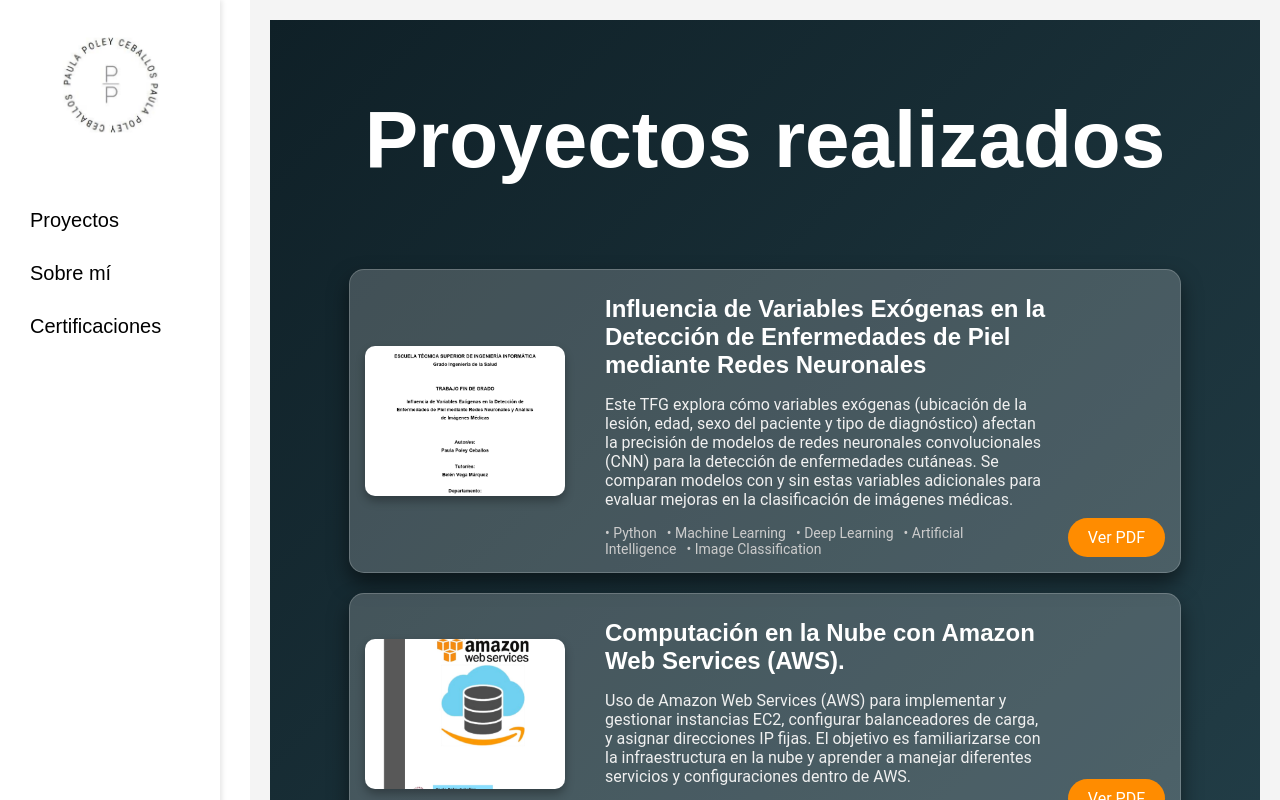
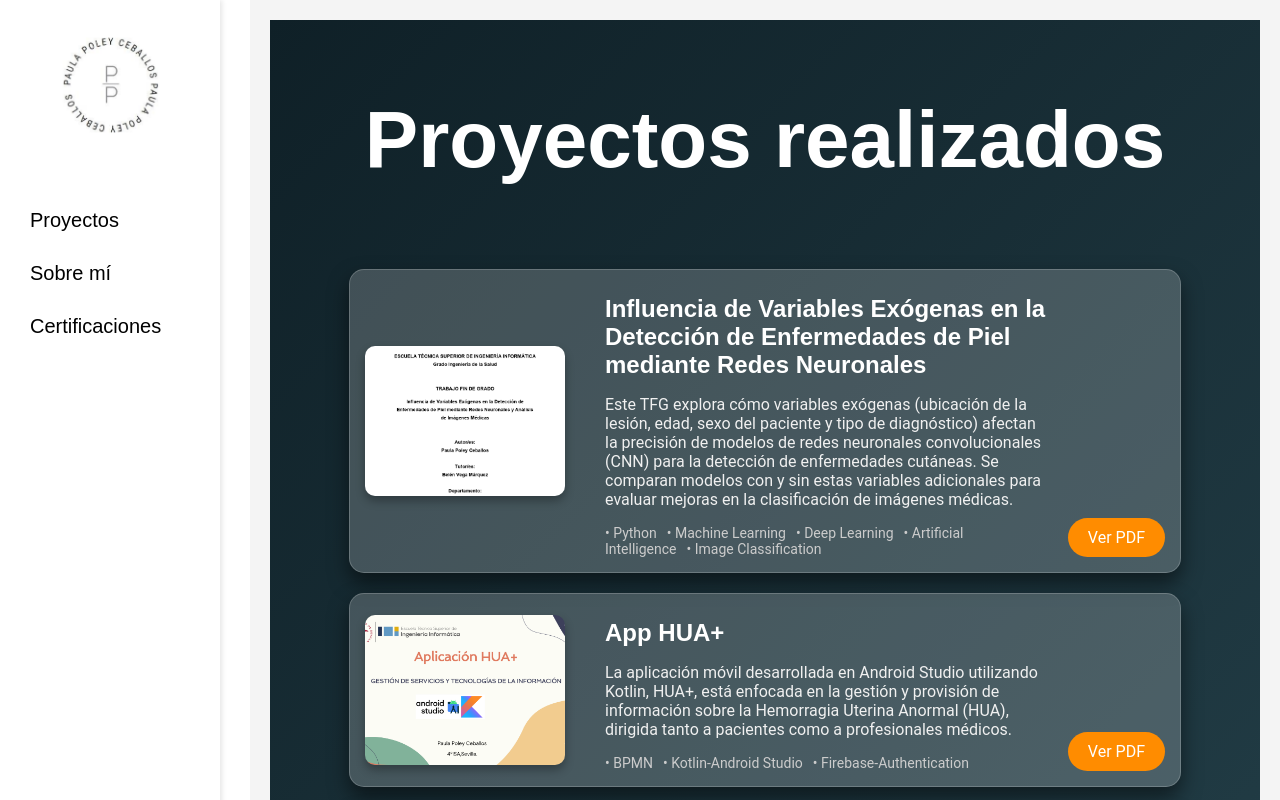
Before and after one commit to paulapoley/portfoliopaulapoley, a React (Create React App) app: page / in a window 1280 px wide. Shown: the top 800 px of the page. Built offline with nearby package versions, Linux system fonts and the light colour scheme.

Commit message:
Update Home.jsx

```diff
--- a/src/pages/Home.jsx
+++ b/src/pages/Home.jsx
@@ -13,6 +13,14 @@ const Home = () => {
     },
     {
       id: 2,
+      title: 'App HUA+',
+      description: 'La aplicación móvil desarrollada en Android Studio utilizando Kotlin, HUA+, está enfocada en la gestión y provisión de información sobre la Hemorragia Uterina Anormal (HUA), dirigida tanto a pacientes como a profesionales médicos.',
+      imgSrc: '/pdfs/app-hua.png',
+      pdfSrc: '/pdfs/APP-HUA.pdf',
+      topics: ['BPMN', 'Kotlin-Android Studio', 'Firebase-Authentication']
+    },
+    {
+      id: 3,
       title: 'Computación en la Nube con Amazon Web Services (AWS).',
       description: 'Uso de Amazon Web Services (AWS) para implementar y gestionar instancias EC2, configurar balanceadores de carga, y asignar direcciones IP fijas. El objetivo es familiarizarse con la infraestructura en la nube y aprender a manejar diferentes servicios y configuraciones dentro de AWS.',
       imgSrc: '/pdfs/AWS.jpg',
@@ -20,7 +28,7 @@ const Home = () => {
       topics: ['AWS', 'EC2', 'Ubuntu Server', 'Cloudcomputing']
     },
     {
-      id: 3,
+      id: 4,
       title: 'BYODSEC: Implementación de BYOD en una Entidad Hospitalaria con VPN Road Warrior TLS',
       description: 'Implementación de una arquitectura segura cliente-servidor en Java utilizando TLS para asegurar las comunicaciones. Se configuraron KeyStores, se desarrollaron sockets TLS y se validó el rendimiento para manejar hasta 300 conexiones concurrentes, garantizando autenticación y cifrado de datos.',
       imgSrc: '/pdfs/p3.jpg',
@@ -28,7 +36,7 @@ const Home = () => {
       topics: ['Java', 'TLS', 'VPN', 'BYOD', 'Seguridad']
     },
     {
-      id: 4,
+      id: 5,
       title: 'Digitalización de la Autenticación y el Control de Acceso para Servicio de Salud de Comunidad Autónoma',
       description: 'Implementación y gestión de certificados digitales para asegurar comunicaciones en servicios de salud. Incluye instalación y verificación de certificados, firma y validación de documentos, y automatización de políticas de control de acceso.',
       imgSrc: '/pdfs/p2.jpg',
@@ -36,7 +44,7 @@ const Home = () => {
       topics: ['Certificados Digitales', 'Seguridad', 'Automatización', 'Control de Acceso']
     },
     {
-      id: 5,
+      id: 6,
       title: 'Análisis de Datos con Weka, Optimización y Evaluación de Modelos de Aprendizaje Automático.',
       description: 'Implementación y ajuste de modelos de machine learning en Weka, incluyendo Bagging y agrupamiento con SimpleKMeans y EM. Optimización de parámetros y evaluación de rendimiento para mejorar la precisión y crear clasificadores personalizados.',
       imgSrc: '/pdfs/p1.jpg',
@@ -44,7 +52,7 @@ const Home = () => {
       topics: ['Weka', 'Machine Learning', 'Optimización', 'Clasificadores']
     },
     {
-      id: 6,
+      id: 7,
       title: 'Bone Marrow Transplant: Children Data Set',
       description: 'Análisis predictivo de trasplante de médula ósea en pacientes pediátricos utilizando modelos de regresión logística y random forest. Incluye análisis y visualizaciones de datos clínicos para predecir la recaída post-trasplante.',
       imgSrc: '/pdfs/bone.png',
@@ -52,7 +60,7 @@ const Home = () => {
       topics: ['Data Science', 'Machine Learning', 'R', 'Random Forest']
     },
     {
-      id: 7,
+      id: 8,
       title: 'Computación Paralela con Computadores de Memoria Distribuida usando MPI',
       description: 'Se exploraron y aplicaron técnicas de computación paralela utilizando MPI en sistemas de memoria distribuida. Se modificaron y optimizaron programas para medir tiempos de ejecución, realizar estimaciones numéricas y analizar el rendimiento en diferentes configuraciones de procesos. La práctica incluyó ejercicios que abarcaron desde la modificación básica de programas hasta la ejecución paralela en múltiples PCs.',
       imgSrc: '/pdfs/MPI.jpg',
```
